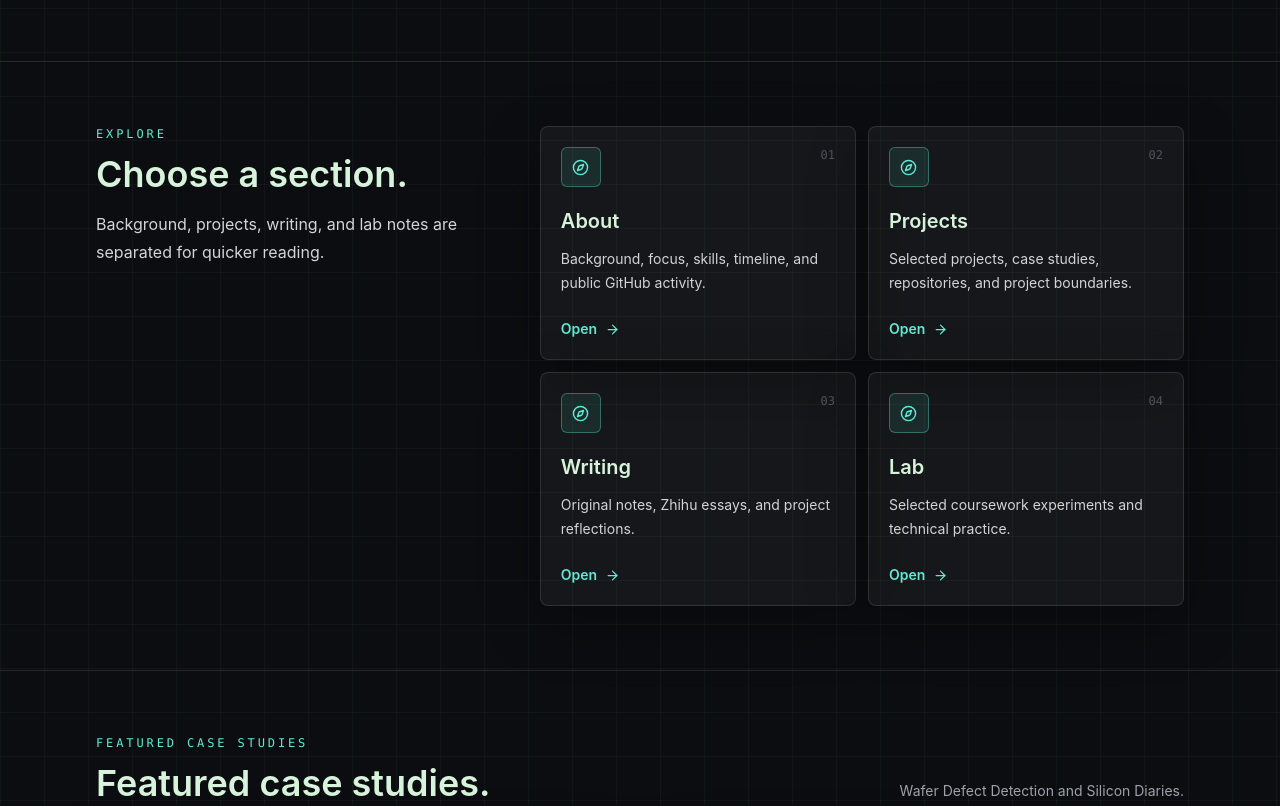
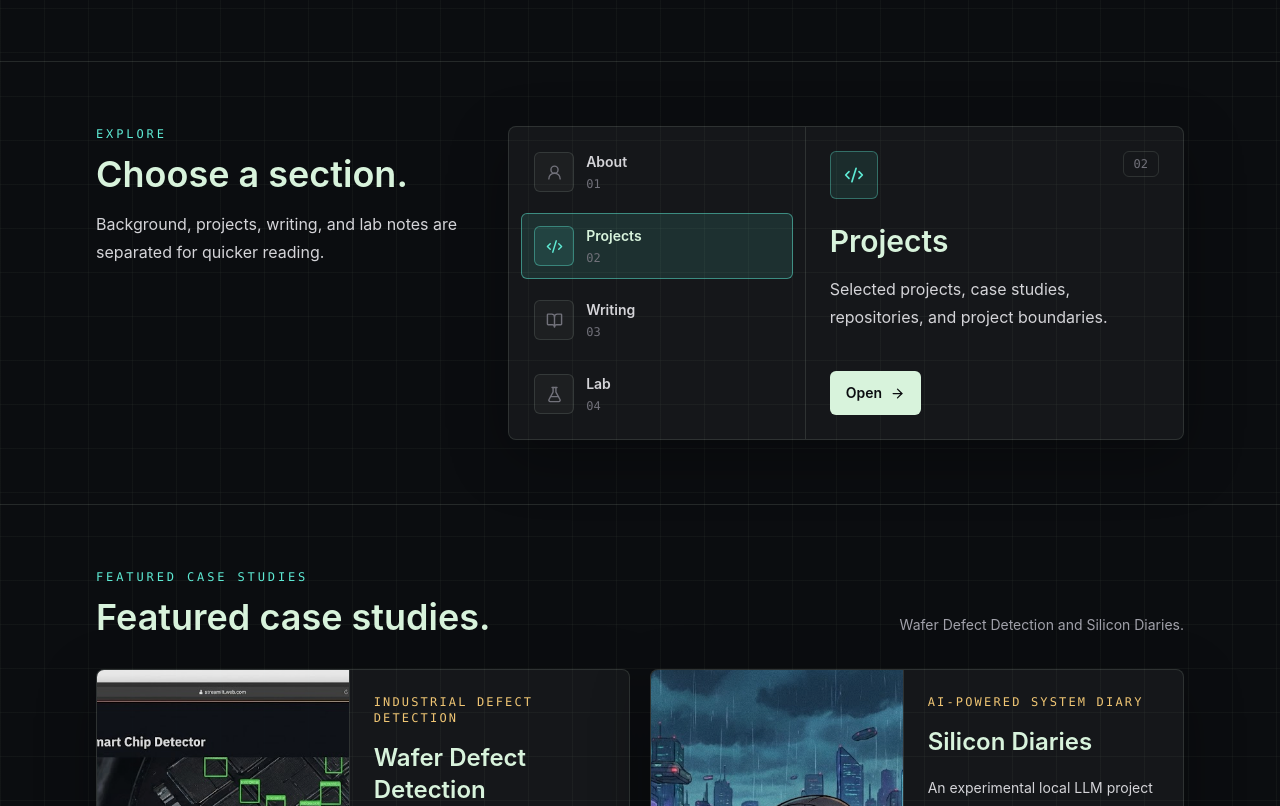
Before and after one commit to Fiksy9790707/eric-portfolio, a React (Vite) app: page / in a window 1280 px wide. Shown: the part 740-1546 px from the top of the page. Built offline with nearby package versions, Linux system fonts and the light colour scheme.

Commit message:
Refine homepage choices and about avatar

```diff
--- a/src/components/About.tsx
+++ b/src/components/About.tsx
@@ -7,6 +7,8 @@ type AboutProps = {
 };
 
 export default function About({ profile, language }: AboutProps) {
+  const initials = `${profile.identity.name[0] ?? "E"}${profile.identity.chineseName[0] ?? "F"}`;
+
   return (
     <section id="about" className="border-b border-line">
       <div className="section-shell reveal">
@@ -14,7 +16,24 @@ export default function About({ profile, language }: AboutProps) {
         <h2 className="section-title">{text(profile.ui.sections.aboutTitle, language)}</h2>
         <div className="mt-8 grid gap-6 lg:grid-cols-[0.9fr_1.1fr]">
           <div className="surface-card p-6">
-            <p className="font-mono text-xs uppercase tracking-[0.2em] text-zinc-500">
+            <div className="relative overflow-hidden rounded-lg border border-line bg-ink/55 p-5">
+              <div className="absolute inset-0 bg-[linear-gradient(135deg,rgba(94,234,212,0.14),transparent_42%),linear-gradient(90deg,rgba(216,243,220,0.055)_1px,transparent_1px),linear-gradient(rgba(216,243,220,0.055)_1px,transparent_1px)] bg-[length:auto,24px_24px,24px_24px]" />
+              <div className="relative flex items-center gap-5">
+                <div className="grid h-24 w-24 shrink-0 place-items-center rounded-lg border border-cyan/35 bg-cyan/10 shadow-[0_0_36px_rgba(94,234,212,0.12)]">
+                  <span className="font-mono text-3xl font-semibold text-mint">{initials}</span>
+                </div>
+                <div>
+                  <p className="text-2xl font-semibold text-mint">
+                    {profile.identity.name} / {profile.identity.chineseName}
+                  </p>
+                  <p className="mt-2 text-sm leading-6 text-zinc-300">
+                    {text(profile.identity.role, language)}
+                  </p>
+                </div>
+              </div>
+            </div>
+
+            <p className="mt-6 font-mono text-xs uppercase tracking-[0.2em] text-zinc-500">
               {text(profile.ui.sections.baseLabel, language)}
             </p>
             <p className="mt-4 text-2xl font-semibold text-mint">{text(profile.identity.school, language)}</p>
--- a/src/components/HomeChoices.tsx
+++ b/src/components/HomeChoices.tsx
@@ -1,4 +1,5 @@
-import { ArrowRight, Compass } from "lucide-react";
+import { ArrowRight, BookOpen, Code2, Compass, FlaskConical, UserRound } from "lucide-react";
+import { useState } from "react";
 import { text } from "../lib/i18n";
 import type { Language, PortfolioProfile } from "../types/profile";
 import AppLink from "./AppLink";
@@ -8,45 +9,87 @@ type HomeChoicesProps = {
   language: Language;
 };
 
+const choiceIcons = [UserRound, Code2, BookOpen, FlaskConical];
+
 export default function HomeChoices({ profile, language }: HomeChoicesProps) {
+  const defaultIndex = Math.max(
+    0,
+    profile.homeChoices.findIndex((choice) => choice.href === "/projects"),
+  );
+  const [activeIndex, setActiveIndex] = useState(defaultIndex);
+  const activeChoice = profile.homeChoices[activeIndex] ?? profile.homeChoices[0];
+  const ActiveIcon = choiceIcons[activeIndex] ?? Compass;
+
   return (
     <section className="border-b border-line">
       <div className="section-shell reveal py-12 lg:py-16">
-        <div className="grid gap-8 lg:grid-cols-[0.78fr_1.22fr] lg:items-start">
+        <div className="grid gap-8 lg:grid-cols-[0.72fr_1.28fr] lg:items-start">
           <div>
             <p className="eyebrow">{text(profile.ui.sections.indexEyebrow, language)}</p>
             <h2 className="section-title">{text(profile.ui.sections.indexTitle, language)}</h2>
             <p className="section-copy">{text(profile.ui.sections.indexDescription, language)}</p>
           </div>
 
-          <div className="grid gap-3 sm:grid-cols-2">
-            {profile.homeChoices.map((choice, index) => (
-              <AppLink
+          <div className="surface-card grid overflow-hidden lg:grid-cols-[0.88fr_1.12fr]">
+            <div className="grid gap-2 border-b border-line p-3 lg:border-b-0 lg:border-r">
+              {profile.homeChoices.map((choice, index) => {
+                const Icon = choiceIcons[index] ?? Compass;
+                const isActive = activeIndex === index;
+
+                return (
+                  <button
                     key={choice.href}
-                className="surface-card group focus-ring flex min-h-40 flex-col justify-between p-5"
-                href={choice.href}
+                    className={`focus-ring grid grid-cols-[2.5rem_1fr] items-center gap-3 rounded-md border px-3 py-3 text-left transition ${
+                      isActive
+                        ? "border-cyan/50 bg-cyan/[0.12] text-mint"
+                        : "border-transparent text-zinc-300 hover:border-line hover:bg-white/[0.04] hover:text-cyan"
+                    }`}
+                    type="button"
+                    onClick={() => setActiveIndex(index)}
+                    aria-pressed={isActive}
                   >
+                    <span
+                      className={`inline-flex h-10 w-10 items-center justify-center rounded-md border ${
+                        isActive ? "border-cyan/40 bg-cyan/10 text-cyan" : "border-line bg-white/[0.035] text-zinc-500"
+                      }`}
+                    >
+                      <Icon size={17} />
+                    </span>
+                    <span>
+                      <span className="block text-sm font-semibold">{text(choice.title, language)}</span>
+                      <span className="mt-1 block font-mono text-xs text-zinc-500">
+                        {String(index + 1).padStart(2, "0")}
+                      </span>
+                    </span>
+                  </button>
+                );
+              })}
+            </div>
+
+            <div className="flex min-h-72 flex-col justify-between p-6">
               <div>
                 <div className="flex items-start justify-between gap-4">
-                    <div className="inline-flex h-10 w-10 items-center justify-center rounded-md border border-cyan/35 bg-cyan/10 text-cyan">
-                      <Compass size={17} />
+                  <div className="inline-flex h-12 w-12 items-center justify-center rounded-md border border-cyan/35 bg-cyan/10 text-cyan">
+                    <ActiveIcon size={20} />
                   </div>
-                    <span className="font-mono text-xs text-zinc-600">
-                      {String(index + 1).padStart(2, "0")}
+                  <span className="rounded-md border border-line px-2.5 py-1 font-mono text-xs text-zinc-500">
+                    {String(activeIndex + 1).padStart(2, "0")}
                   </span>
                 </div>
-                  <h3 className="mt-5 text-xl font-semibold text-mint">{text(choice.title, language)}</h3>
-                  <p className="mt-3 text-sm leading-6 text-zinc-300">
-                    {text(choice.description, language)}
+                <h3 className="mt-6 text-3xl font-semibold text-mint">{text(activeChoice.title, language)}</h3>
+                <p className="mt-4 max-w-md text-base leading-7 text-zinc-300">
+                  {text(activeChoice.description, language)}
                 </p>
               </div>
 
-                <span className="mt-6 inline-flex items-center gap-2 text-sm font-semibold text-cyan transition group-hover:text-mint">
+              <AppLink
+                className="focus-ring group mt-8 inline-flex w-fit items-center gap-2 rounded-md bg-mint px-4 py-3 text-sm font-semibold text-ink transition hover:bg-cyan"
+                href={activeChoice.href}
+              >
                 {text(profile.ui.sections.indexOpenLabel, language)}
-                  <ArrowRight size={15} />
-                </span>
+                <ArrowRight size={15} className="transition group-hover:translate-x-0.5" />
               </AppLink>
-            ))}
+            </div>
           </div>
         </div>
       </div>
```
Lines whose indentation alone changed are shown as unchanged.
